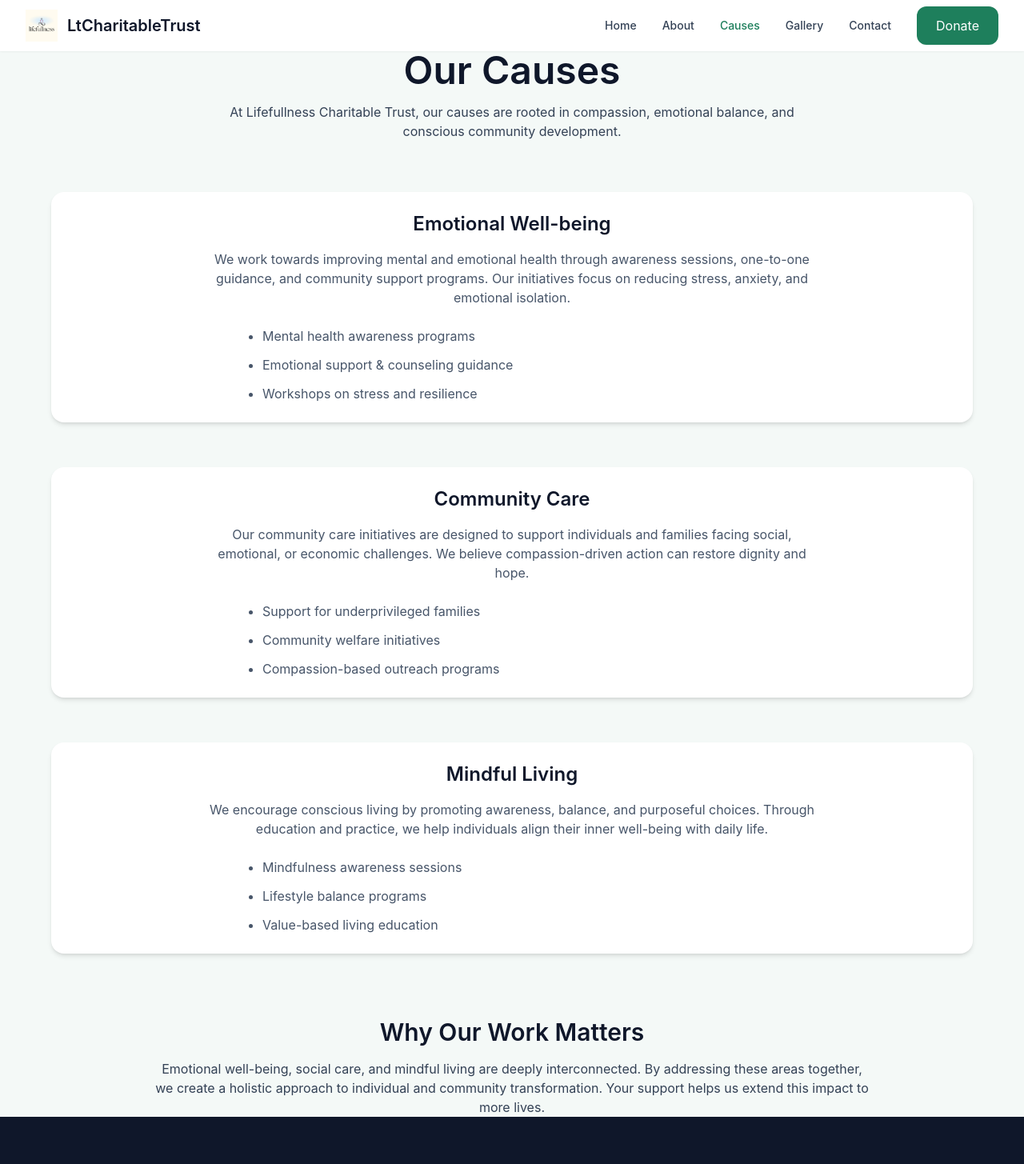
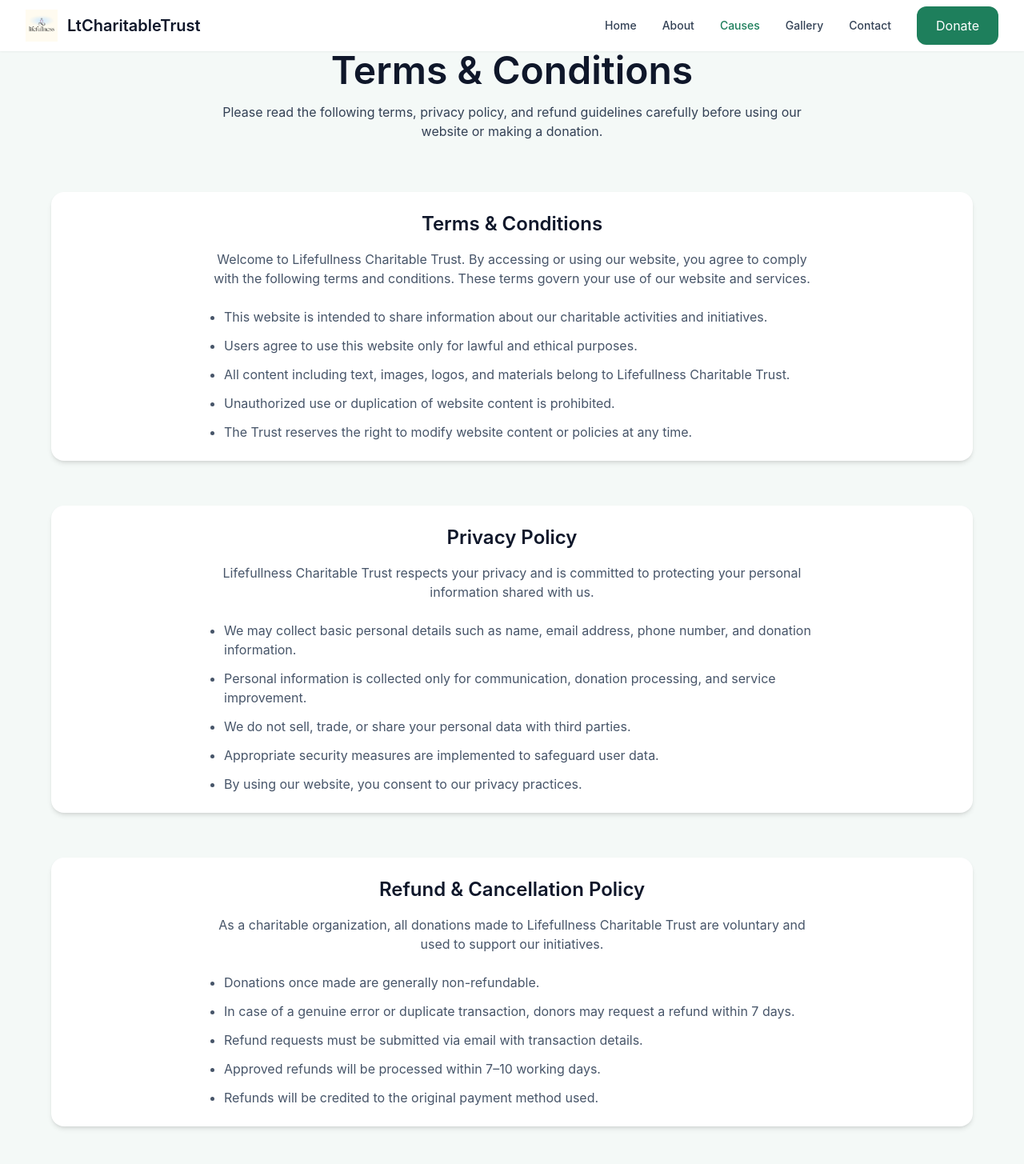
Before and after one commit to saqeeb66/trust_client, a React (Vite) app: page /causes in a window 1280 px wide. Shown: the top 1455 px of the page at 80% size. Built offline with nearby package versions, Linux system fonts and the light colour scheme.

Commit message:
Refactor Causes component to Terms and Conditions

```diff
--- a/src/pages/Causes.jsx
+++ b/src/pages/Causes.jsx
@@ -1,35 +1,41 @@
 import { motion } from "framer-motion";
 
-function Causes() {
-  const causes = [
+function TermsAndConditions() {
+  const sections = [
     {
-      title: "Emotional Well-being",
+      title: "Terms & Conditions",
       desc:
-        "We work towards improving mental and emotional health through awareness sessions, one-to-one guidance, and community support programs. Our initiatives focus on reducing stress, anxiety, and emotional isolation.",
+        "Welcome to Lifefullness Charitable Trust. By accessing or using our website, you agree to comply with the following terms and conditions. These terms govern your use of our website and services.",
       points: [
-        "Mental health awareness programs",
-        "Emotional support & counseling guidance",
-        "Workshops on stress and resilience",
+        "This website is intended to share information about our charitable activities and initiatives.",
+        "Users agree to use this website only for lawful and ethical purposes.",
+        "All content including text, images, logos, and materials belong to Lifefullness Charitable Trust.",
+        "Unauthorized use or duplication of website content is prohibited.",
+        "The Trust reserves the right to modify website content or policies at any time.",
       ],
     },
     {
-      title: "Community Care",
+      title: "Privacy Policy",
       desc:
-        "Our community care initiatives are designed to support individuals and families facing social, emotional, or economic challenges. We believe compassion-driven action can restore dignity and hope.",
+        "Lifefullness Charitable Trust respects your privacy and is committed to protecting your personal information shared with us.",
       points: [
-        "Support for underprivileged families",
-        "Community welfare initiatives",
-        "Compassion-based outreach programs",
+        "We may collect basic personal details such as name, email address, phone number, and donation information.",
+        "Personal information is collected only for communication, donation processing, and service improvement.",
+        "We do not sell, trade, or share your personal data with third parties.",
+        "Appropriate security measures are implemented to safeguard user data.",
+        "By using our website, you consent to our privacy practices.",
       ],
     },
     {
-      title: "Mindful Living",
+      title: "Refund & Cancellation Policy",
       desc:
-        "We encourage conscious living by promoting awareness, balance, and purposeful choices. Through education and practice, we help individuals align their inner well-being with daily life.",
+        "As a charitable organization, all donations made to Lifefullness Charitable Trust are voluntary and used to support our initiatives.",
       points: [
-        "Mindfulness awareness sessions",
-        "Lifestyle balance programs",
-        "Value-based living education",
+        "Donations once made are generally non-refundable.",
+        "In case of a genuine error or duplicate transaction, donors may request a refund within 7 days.",
+        "Refund requests must be submitted via email with transaction details.",
+        "Approved refunds will be processed within 7–10 working days.",
+        "Refunds will be credited to the original payment method used.",
       ],
     },
   ];
@@ -44,16 +50,18 @@ function Causes() {
           whileInView={{ opacity: 1, y: 0 }}
           className="text-center mb-16"
         >
-          <h1 className="text-4xl md:text-5xl mb-4">Our Causes</h1>
+          <h1 className="text-4xl md:text-5xl mb-4">
+            Terms & Conditions
+          </h1>
           <p className="text-slate-700 max-w-3xl mx-auto">
-            At Lifefullness Charitable Trust, our causes are rooted in compassion,
-            emotional balance, and conscious community development.
+            Please read the following terms, privacy policy, and refund
+            guidelines carefully before using our website or making a donation.
           </p>
         </motion.div>
 
-        {/* CAUSES */}
+        {/* CONTENT SECTIONS */}
         <div className="space-y-14">
-          {causes.map((item, i) => (
+          {sections.map((item, i) => (
             <motion.div
               key={i}
               initial={{ opacity: 0, y: 20 }}
@@ -69,7 +77,7 @@ function Causes() {
                 {item.desc}
               </p>
 
-              <ul className="max-w-2xl mx-auto space-y-3 text-slate-600 list-disc pl-6">
+              <ul className="max-w-3xl mx-auto space-y-3 text-slate-600 list-disc pl-6">
                 {item.points.map((point, idx) => (
                   <li key={idx}>{point}</li>
                 ))}
@@ -78,20 +86,20 @@ function Causes() {
           ))}
         </div>
 
-        {/* IMPACT STATEMENT */}
+        {/* FOOTER INFO */}
         <motion.div
           initial={{ opacity: 0 }}
           whileInView={{ opacity: 1 }}
           className="mt-20 text-center"
         >
-          <h2 className="text-3xl mb-4">
-            Why Our Work Matters
-          </h2>
-          <p className="text-slate-700 max-w-4xl mx-auto">
-            Emotional well-being, social care, and mindful living are deeply
-            interconnected. By addressing these areas together, we create a
-            holistic approach to individual and community transformation.
-            Your support helps us extend this impact to more lives.
+          <p className="text-slate-700">
+            <b>Contact:</b> contact@lifefullness.org
+          </p>
+          <p className="text-slate-600 mt-2">
+            Lifefullness Charitable Trust, India
+          </p>
+          <p className="text-slate-500 text-sm mt-2">
+            Last Updated: January 2026
           </p>
         </motion.div>
 
@@ -100,4 +108,4 @@ function Causes() {
   );
 }
 
-export default Causes;
+export default TermsAndConditions;
```
